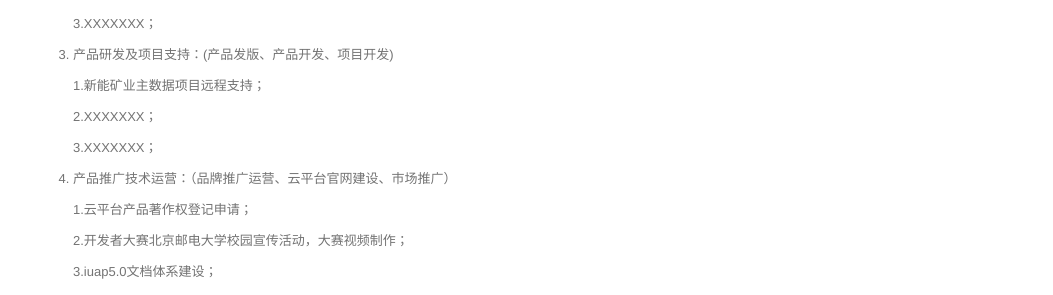
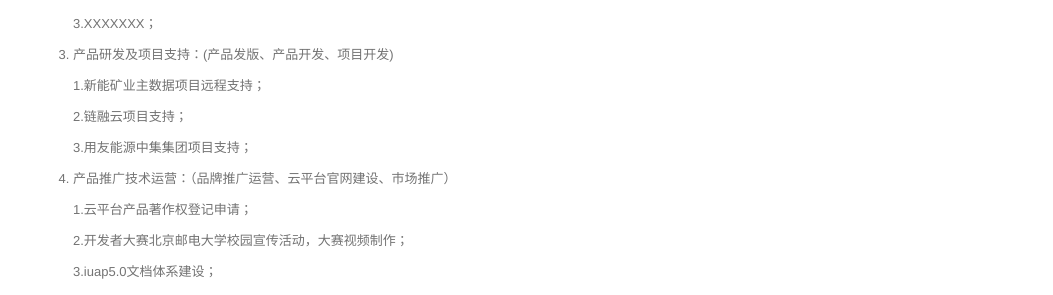
Before and after one commit to walllFlower/blog, a Jekyll site: the page built from _posts/2018-07-17-day_report_cxz.md, in a window 1280 px wide and 900 px high, scrolled down 590 px. Shown: the part 151-446 px from the top of the window, without its empty margins (227-1280 px from the left). Built offline with Jekyll 4.4.1, drawn with Linux system fonts in a browser that asks for light colours; comment, search, counter and statistics services are not loaded.

Commit message:
Update 2018-07-17-day_report_cxz.md

```diff
--- a/_posts/2018-07-17-day_report_cxz.md
+++ b/_posts/2018-07-17-day_report_cxz.md
@@ -44,9 +44,9 @@ categories: 技术运营工作周报
 
     1.新能矿业主数据项目远程支持；
 
-    2.XXXXXXX；
-
-    3.XXXXXXX；
+    2.链融云项目支持；
+
+    3.用友能源中集集团项目支持；
 
 4. 产品推广技术运营：（品牌推广运营、云平台官网建设、市场推广）
 
```
